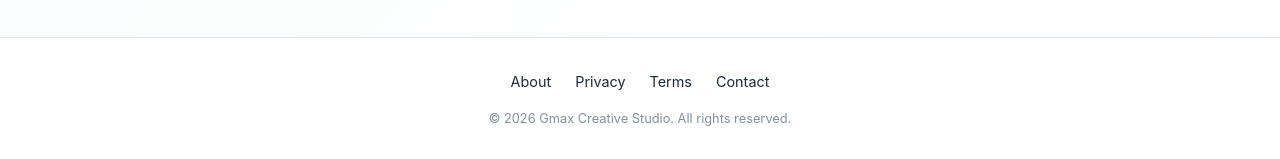
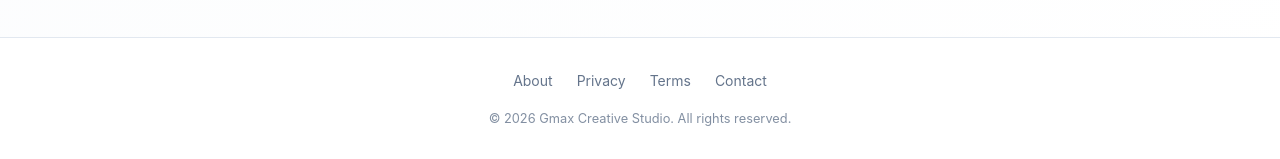
Before and after one commit to Ibek7/Gmax, a React (Vite) app: page / in a window 1280 px wide. Shown: the part 2066-2225 px from the top of the page. Built offline with nearby package versions, Linux system fonts and the light colour scheme.

Commit message:
style: enhance footer link interactions

```diff
--- a/src/styles/Footer.css
+++ b/src/styles/Footer.css
@@ -22,14 +22,16 @@
 }
 
 .footer-links a {
-    color: var(--text-primary);
+    color: var(--text-secondary);
     text-decoration: none;
-    font-size: 0.9rem;
-    transition: color 0.2s ease;
+    font-size: var(--font-size-sm);
+    transition: all 0.2s ease;
+    position: relative;
 }
 
 .footer-links a:hover {
-    color: var(--secondary-color);
+    color: var(--primary-color);
+    transform: translateY(-2px);
 }
 
 .footer-copyright {
```
